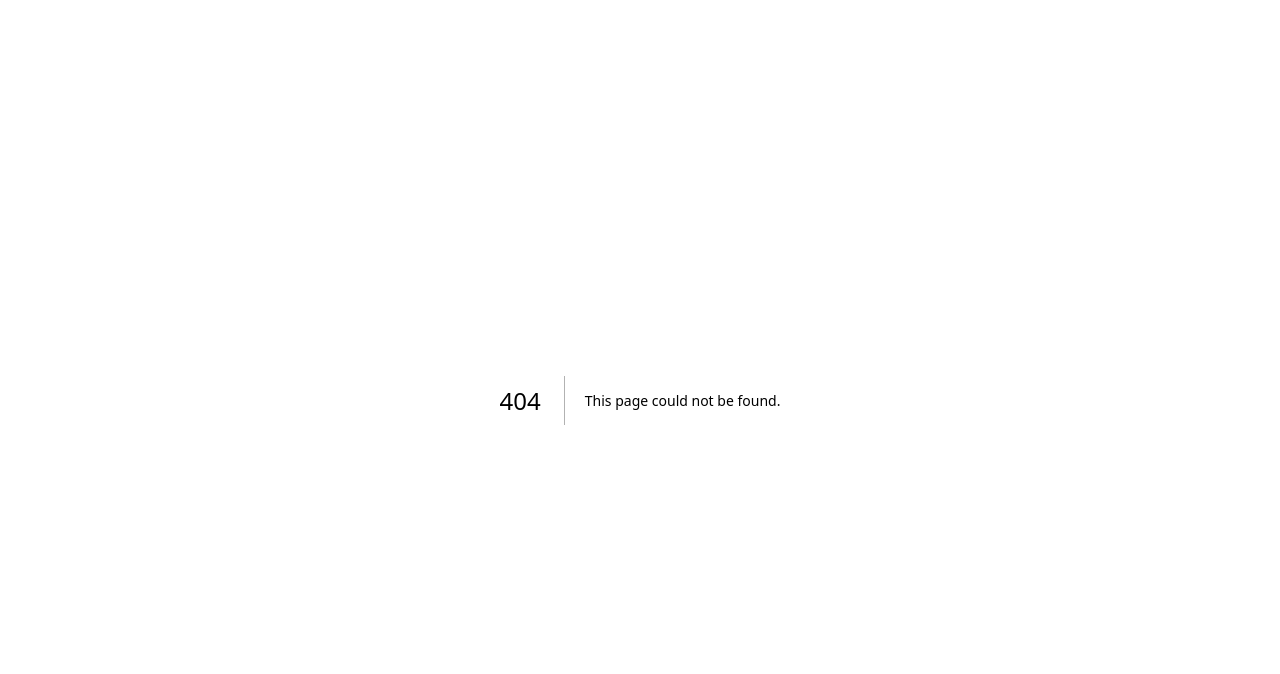
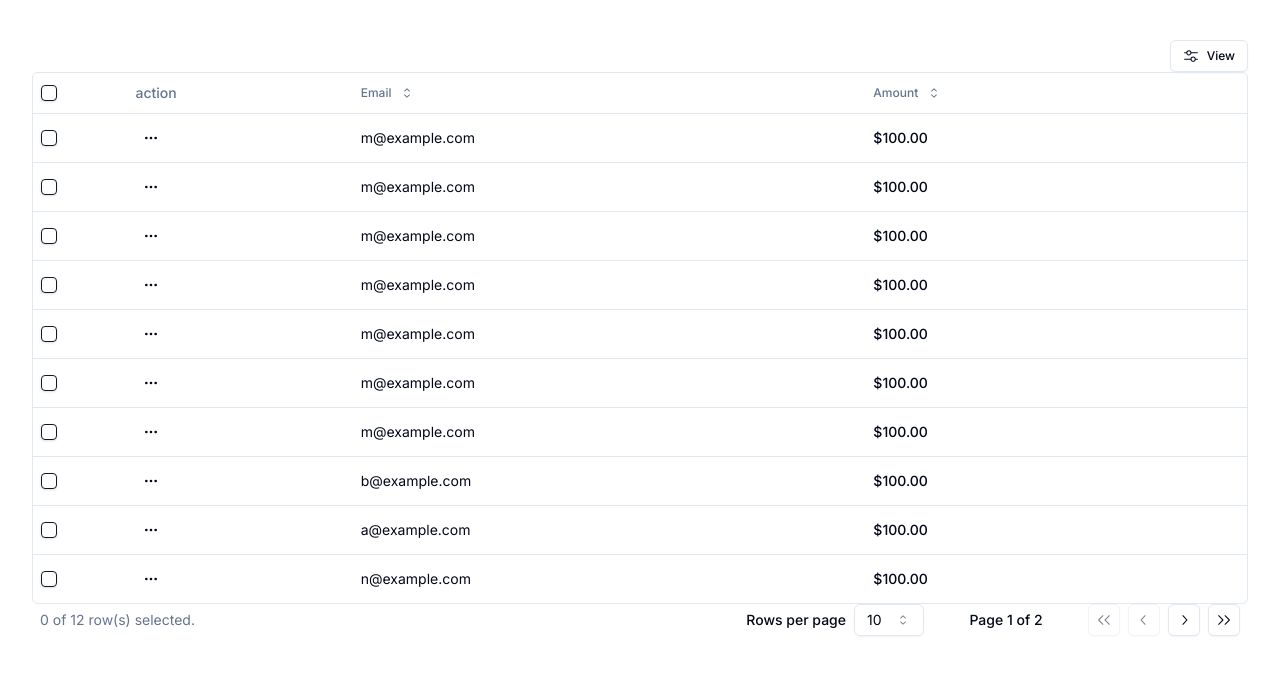
Before and after one commit to Soul-Xettri/mamaSweepPos, a Next.js app in the folder client/: page /payments in a window 1280 px wide. Before the commit this address had no page. Shown: the top 674 px of the page. Built offline with nearby package versions, Linux system fonts and the light colour scheme.

Commit message:
add: payment table

```diff
--- /dev/null
+++ b/client/src/app/payments/columns.tsx
@@ -0,0 +1,100 @@
+"use client";
+
+import { ColumnDef } from "@tanstack/react-table";
+import { ArrowUpDown, MoreHorizontal } from "lucide-react";
+
+import {
+  DropdownMenu,
+  DropdownMenuContent,
+  DropdownMenuItem,
+  DropdownMenuLabel,
+  DropdownMenuSeparator,
+  DropdownMenuTrigger,
+} from "@/components/ui/dropdown-menu";
+import { Button } from "@/components/ui/button";
+import { Checkbox } from "@/components/ui/checkbox";
+import { DataTableColumnHeader } from "@/components/tables/column-header";
+
+export type Payment = {
+  id: string;
+  amount: number;
+  status: "pending" | "processing" | "success" | "failed";
+  email: string;
+};
+
+export const columns: ColumnDef<Payment>[] = [
+  {
+    id: "select",
+    header: ({ table }) => (
+      <Checkbox
+        checked={
+          table.getIsAllPageRowsSelected() ||
+          (table.getIsSomePageRowsSelected() && "indeterminate")
+        }
+        onCheckedChange={(value: any) =>
+          table.toggleAllPageRowsSelected(!!value)
+        }
+        aria-label="Select all"
+      />
+    ),
+    cell: ({ row }) => (
+      <Checkbox
+        checked={row.getIsSelected()}
+        onCheckedChange={(value: any) => row.toggleSelected(!!value)}
+        aria-label="Select row"
+      />
+    ),
+    enableSorting: false,
+    enableHiding: false,
+  },
+  {
+    accessorKey: "action",
+    id: "actions",
+    cell: ({ row }) => {
+      const payment = row.original;
+
+      return (
+        <DropdownMenu>
+          <DropdownMenuTrigger asChild>
+            <Button variant="ghost" className="h-8 w-8 p-0">
+              <span className="sr-only">Open menu</span>
+              <MoreHorizontal className="h-4 w-4" />
+            </Button>
+          </DropdownMenuTrigger>
+          <DropdownMenuContent align="end">
+            <DropdownMenuLabel>Actions</DropdownMenuLabel>
+            <DropdownMenuItem
+              onClick={() => navigator.clipboard.writeText(payment.id)}
+            >
+              Copy payment ID
+            </DropdownMenuItem>
+            <DropdownMenuSeparator />
+            <DropdownMenuItem>View customer</DropdownMenuItem>
+            <DropdownMenuItem>View payment details</DropdownMenuItem>
+          </DropdownMenuContent>
+        </DropdownMenu>
+      );
+    },
+  },
+  {
+    accessorKey: "email",
+    header: ({ column }) => (
+      <DataTableColumnHeader column={column} title="Email" />
+    ),
+  },
+  {
+    accessorKey: "amount",
+    header: ({ column }) => (
+      <DataTableColumnHeader column={column} title="Amount" />
+    ),
+    cell: ({ row }) => {
+      const amount = parseFloat(row.getValue("amount"));
+      const formatted = new Intl.NumberFormat("en-US", {
+        style: "currency",
+        currency: "USD",
+      }).format(amount);
+
+      return <div className="text-left font-medium">{formatted}</div>;
+    },
+  },
+];
--- /dev/null
+++ b/client/src/app/payments/data-table.tsx
@@ -0,0 +1,129 @@
+"use client";
+
+import {
+  ColumnDef,
+  ColumnFiltersState,
+  flexRender,
+  getCoreRowModel,
+  getFilteredRowModel,
+  getPaginationRowModel,
+  getSortedRowModel,
+  SortingState,
+  VisibilityState,
+  useReactTable,
+} from "@tanstack/react-table";
+
+import {
+  Table,
+  TableBody,
+  TableCell,
+  TableHead,
+  TableHeader,
+  TableRow,
+} from "@/components/ui/table";
+
+import {
+  DropdownMenu,
+  DropdownMenuCheckboxItem,
+  DropdownMenuContent,
+  DropdownMenuTrigger,
+} from "@/components/ui/dropdown-menu";
+
+import { Button } from "@/components/ui/button";
+import { Input } from "@/components/ui/input";
+import React from "react";
+import { DataTablePagination } from "@/components/tables/pagination";
+import { DataTableViewOptions } from "@/components/tables/column-toggle";
+
+interface DataTableProps<TData, TValue> {
+  columns: ColumnDef<TData, TValue>[];
+  data: TData[];
+}
+
+export function DataTable<TData, TValue>({
+  columns,
+  data,
+}: DataTableProps<TData, TValue>) {
+  const [sorting, setSorting] = React.useState<SortingState>([]);
+  const [columnFilters, setColumnFilters] = React.useState<ColumnFiltersState>(
+    []
+  );
+  const [columnVisibility, setColumnVisibility] =
+    React.useState<VisibilityState>({});
+  const [rowSelection, setRowSelection] = React.useState({});
+  const table = useReactTable({
+    data,
+    columns,
+    getCoreRowModel: getCoreRowModel(),
+    getPaginationRowModel: getPaginationRowModel(),
+    onSortingChange: setSorting,
+    getSortedRowModel: getSortedRowModel(),
+    onColumnFiltersChange: setColumnFilters,
+    getFilteredRowModel: getFilteredRowModel(),
+    onColumnVisibilityChange: setColumnVisibility,
+    onRowSelectionChange: setRowSelection,
+    state: {
+      sorting,
+      columnFilters,
+      columnVisibility,
+      rowSelection,
+    },
+  });
+
+  return (
+    <div>
+      <DataTableViewOptions table={table} />
+      <div className="rounded-md border">
+        <Table>
+          <TableHeader>
+            {table.getHeaderGroups().map((headerGroup) => (
+              <TableRow key={headerGroup.id}>
+                {headerGroup.headers.map((header) => {
+                  return (
+                    <TableHead key={header.id}>
+                      {header.isPlaceholder
+                        ? null
+                        : flexRender(
+                            header.column.columnDef.header,
+                            header.getContext()
+                          )}
+                    </TableHead>
+                  );
+                })}
+              </TableRow>
+            ))}
+          </TableHeader>
+          <TableBody>
+            {table.getRowModel().rows?.length ? (
+              table.getRowModel().rows.map((row) => (
+                <TableRow
+                  key={row.id}
+                  data-state={row.getIsSelected() && "selected"}
+                >
+                  {row.getVisibleCells().map((cell) => (
+                    <TableCell key={cell.id}>
+                      {flexRender(
+                        cell.column.columnDef.cell,
+                        cell.getContext()
+                      )}
+                    </TableCell>
+                  ))}
+                </TableRow>
+              ))
+            ) : (
+              <TableRow>
+                <TableCell
+                  colSpan={columns.length}
+                  className="h-24 text-center"
+                >
+                  No results.
+                </TableCell>
+              </TableRow>
+            )}
+          </TableBody>
+        </Table>
+      </div>
+      <DataTablePagination table={table} />
+    </div>
+  );
+}
--- /dev/null
+++ b/client/src/app/payments/page.tsx
@@ -0,0 +1,80 @@
+import { Payment, columns } from "./columns"
+import { DataTable } from "./data-table"
+
+async function getData(): Promise<Payment[]> {
+  // Fetch data from your API here.
+  return [
+    {
+      id: "728ed52f",
+      amount: 100,
+      status: "pending",
+      email: "m@example.com",
+    },
+    {
+      id: "728ed52f",
+      amount: 100,
+      status: "pending",
+      email: "m@example.com",
+    },{
+      id: "728ed52f",
+      amount: 100,
+      status: "pending",
+      email: "m@example.com",
+    },{
+      id: "728ed52f",
+      amount: 100,
+      status: "pending",
+      email: "m@example.com",
+    },{
+      id: "728ed52f",
+      amount: 100,
+      status: "pending",
+      email: "m@example.com",
+    },{
+      id: "728ed52f",
+      amount: 100,
+      status: "pending",
+      email: "m@example.com",
+    },{
+      id: "728ed52f",
+      amount: 100,
+      status: "pending",
+      email: "m@example.com",
+    },{
+      id: "728ed52f",
+      amount: 100,
+      status: "pending",
+      email: "b@example.com",
+    },{
+      id: "728ed52f",
+      amount: 100,
+      status: "pending",
+      email: "a@example.com",
+    },{
+      id: "728ed52f",
+      amount: 100,
+      status: "pending",
+      email: "n@example.com",
+    },{
+      id: "728ed52f",
+      amount: 100,
+      status: "pending",
+      email: "m@example.com",
+    },{
+      id: "728ed52f",
+      amount: 10,
+      status: "pending",
+      email: "a@example.com",
+    },
+  ]
+}
+
+export default async function DemoPage() {
+  const data = await getData()
+
+  return (
+    <div className="container mx-auto py-10">
+      <DataTable columns={columns} data={data} />
+    </div>
+  )
+}
```
